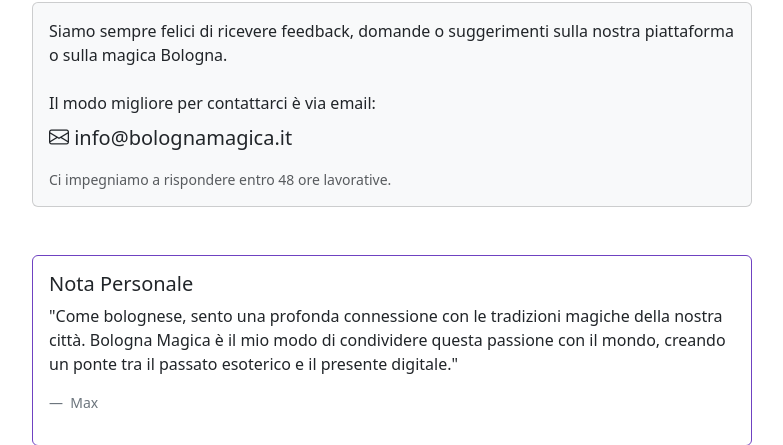
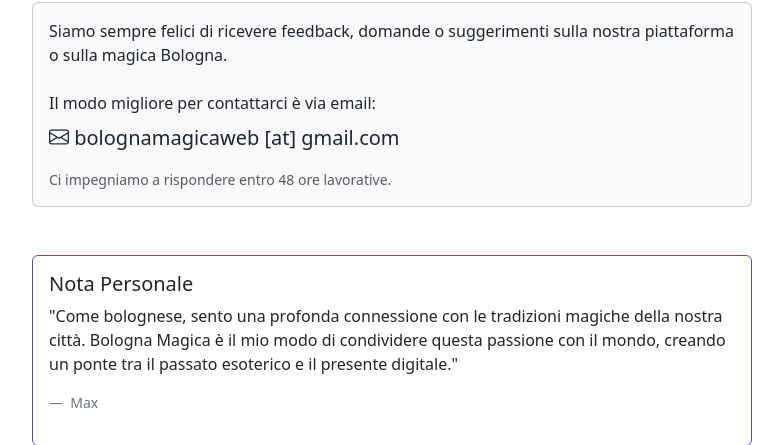
Before and after one commit to jmedia65/bologna-magica, a Flask app: page /about in a window 1280 px wide. Shown: the part 1368-1813 px from the top of the page, without its empty margins (248-1031 px from the left). Run offline with Flask 3, Linux system fonts and the light colour scheme; some libraries are stand-ins or nearby versions.

Commit message:
Add email to about page

```diff
--- a/webapp/templates/utils/about.html
+++ b/webapp/templates/utils/about.html
@@ -127,7 +127,7 @@
                         <p class="lead">
                             <strong>
                                 <i class="bi bi-envelope"></i>
-                                info@bolognamagica.it
+                                bolognamagicaweb [at] gmail.com
                             </strong>
                         </p>
                         <p class="small text-muted mt-3 mb-0">
```
